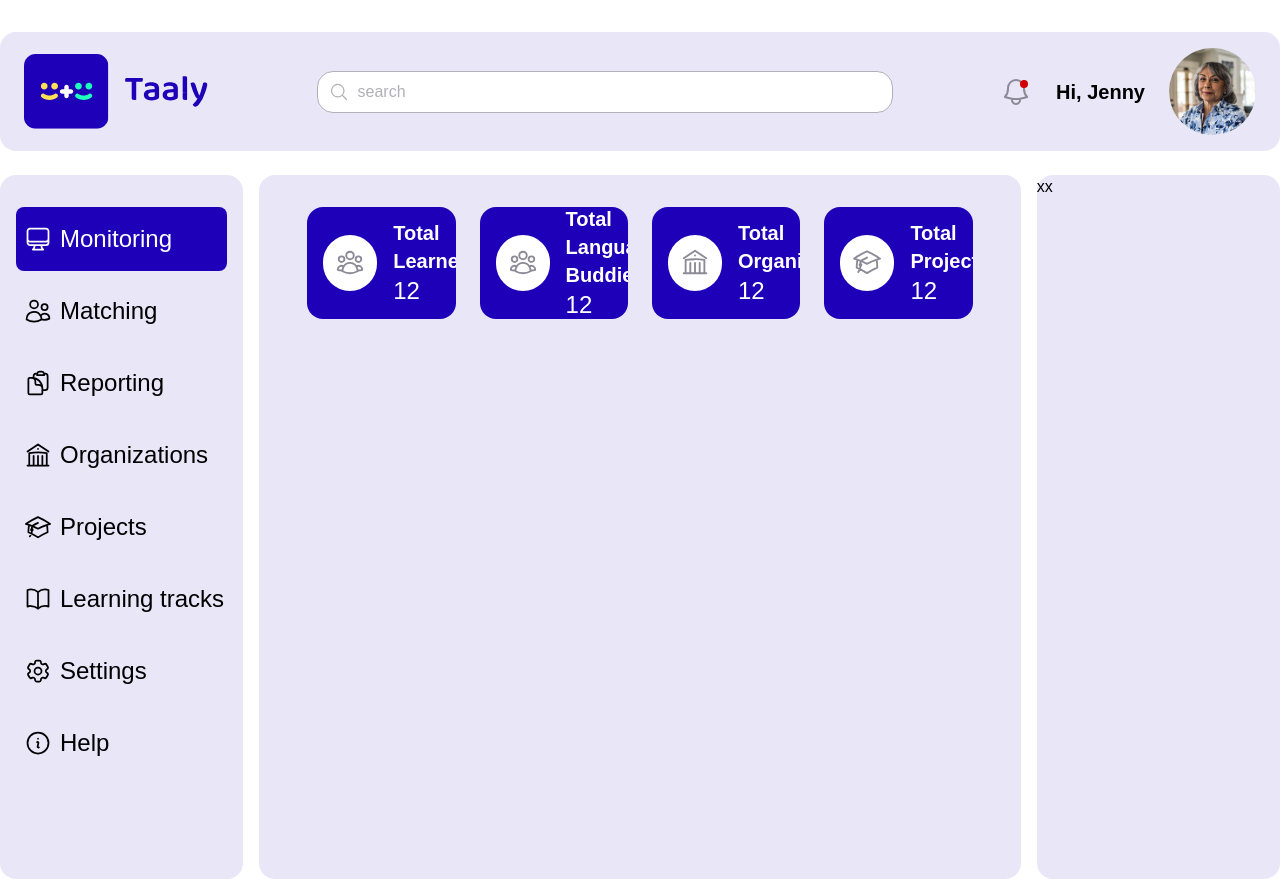
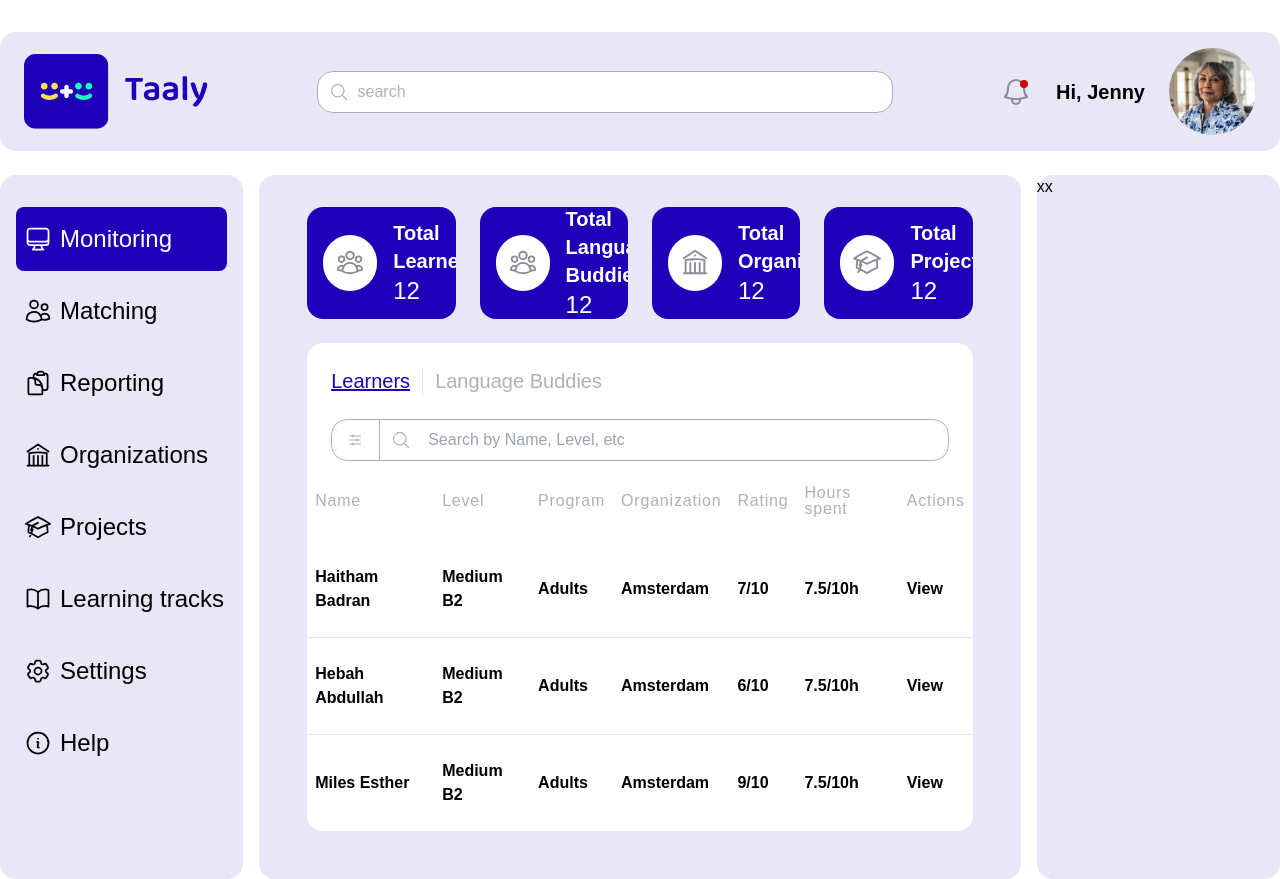
Before and after one commit to MahmoudElmahalawy/taaly-admin, a Next.js app: page /dashboard/monitoring in a window 1280 px wide. Built offline with nearby package versions, Linux system fonts and the light colour scheme; a web font is replaced by a local one.

Commit message:
Refactor monitoring page layout and add SummaryCardList and Table components

```diff
--- a/src/app/dashboard/monitoring/page.tsx
+++ b/src/app/dashboard/monitoring/page.tsx
@@ -1,9 +1,11 @@
-import Summary from "@/components/dashboard/monitoring/Summary";
+import SummaryCardList from "@/components/dashboard/monitoring/SummaryCardList";
+import Table from "@/components/dashboard/monitoring/Table";
 
 export default function MonitoringPage() {
 	return (
-		<div>
-			<Summary />
+		<div className="grid grid-cols-12 gap-6 px-12 py-8">
+			<SummaryCardList />
+			<Table />
 		</div>
 	);
 }
--- a/src/components/dashboard/monitoring/Summary.tsx
+++ b/src/components/dashboard/monitoring/SummaryCardList.tsx
@@ -1,9 +1,9 @@
 import SummaryCard from "./SummaryCard";
 import { UserGroupIcon, BuildingLibraryIcon, AcademicCapIcon } from "@heroicons/react/24/outline";
 
-export default function Summary() {
+export default function SummaryCardList() {
 	return (
-		<div className="grid grid-cols-12 gap-6 px-12 py-8">
+		<>
 			<div className="col-span-3">
 				<SummaryCard icon={<UserGroupIcon width={30} />} title={"Learners"} value={12} />
 			</div>
@@ -16,6 +16,6 @@
 			<div className="col-span-3">
 				<SummaryCard icon={<AcademicCapIcon width={30} />} title={"Projects"} value={12} />
 			</div>
-		</div>
+		</>
 	);
 }
--- /dev/null
+++ b/src/components/dashboard/monitoring/Table.tsx
@@ -0,0 +1,68 @@
+import { AdjustmentsHorizontalIcon, MagnifyingGlassIcon } from "@heroicons/react/24/outline";
+
+export default function Table() {
+	const tableHeaders = ["Name", "Level", "Program", "Organization", "Rating", "Hours spent", "Actions"];
+	const tableData = [
+		["Haitham Badran", "Medium B2", "Adults", "Amsterdam", "7/10", "7.5/10h", "View"],
+		["Hebah Abdullah", "Medium B2", "Adults", "Amsterdam", "6/10", "7.5/10h", "View"],
+		["Miles Esther", "Medium B2", "Adults", "Amsterdam", "9/10", "7.5/10h", "View"],
+	];
+
+	return (
+		<section className="col-span-12 bg-white rounded-2xl">
+			<div className="flex flex-col gap-6 p-6 pb-0">
+				<div className="flex text-neutral-100 text-xl font-medium divide-x [&>a]:px-3 [&>a]:cursor-pointer">
+					<a className="text-primary-500 underline !ps-0">Learners</a>
+					<a>Language Buddies</a>
+				</div>
+				<div className="relative text-neutral-100">
+					<button
+						type="button"
+						className="absolute inset-y-0 left-0 px-4 py-2 font-semibold rounded-l-lg focus:outline-none border-r border-neutral-100"
+					>
+						<AdjustmentsHorizontalIcon width={16} />
+					</button>
+					<div>
+						<span className="absolute inset-y-0 left-14 flex items-center">
+							<button disabled className="p-1 focus:outline-none focus:shadow-outline">
+								<MagnifyingGlassIcon className="h-5 w-5" />
+							</button>
+						</span>
+						<input
+							type="text"
+							placeholder="Search by Name, Level, etc"
+							className="w-full border border-neutral-100 py-2 pl-24 pr-4 rounded-2xl focus:outline-none focus:ring-1"
+						/>
+					</div>
+				</div>
+			</div>
+			<div className="rounded-2xl overflow-x-auto">
+				<table className="min-w-full">
+					<thead>
+						<tr>
+							{tableHeaders.map((header, index) => (
+								<th
+									key={`${header + index}`}
+									className="text-left leading-4 font-normal text-neutral-100 tracking-wider px-2 py-6"
+								>
+									{header}
+								</th>
+							))}
+						</tr>
+					</thead>
+					<tbody className="bg-white divide-y divide-neutral-50">
+						{tableData.map((row, index) => (
+							<tr key={`${row[index] + index}`}>
+								{row.map((data, index) => (
+									<td key={`${data + index}`} className="font-semibold px-2 py-6 whitespace-no-wrap">
+										{data}
+									</td>
+								))}
+							</tr>
+						))}
+					</tbody>
+				</table>
+			</div>
+		</section>
+	);
+}
```
